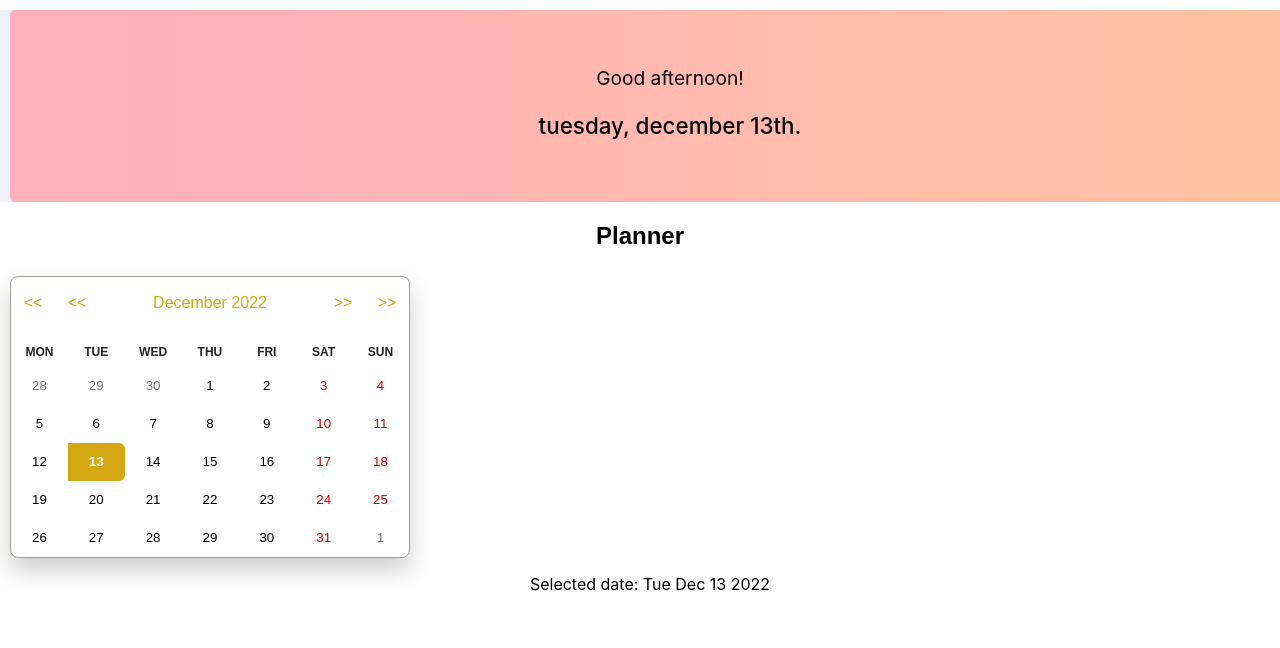
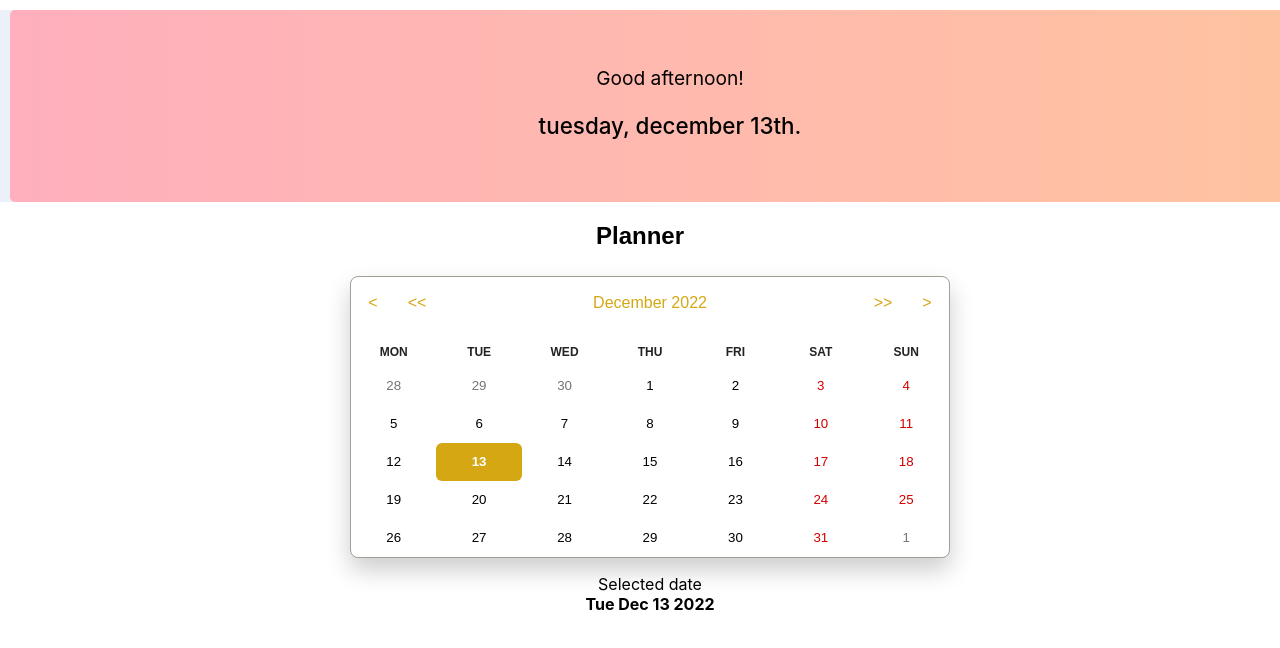
Before and after one commit to Dealibros/Life-Sync, a React (Create React App) app in the folder frontend/life-sync-react-app/: page /CalendarPage in a window 1280 px wide. Shown: the top 648 px of the page. Built offline with nearby package versions, Linux system fonts and the light colour scheme.

Commit message:
styled a bit the calendar

```diff
--- a/frontend/life-sync-react-app/src/pages/CalendarPage.jsx
+++ b/frontend/life-sync-react-app/src/pages/CalendarPage.jsx
@@ -53,22 +53,23 @@ export default function CalendarPage() {
           </div>
       </div>
      </div>
-     <h2 className="section-title"> Planner</h2>
+     <h2 className="section-title">Planner</h2>
      <div className="action-area">
       <div className="centerCalendar">
-      <Calendar onChange={setDate} value={date} defaultView='month' nextLabel='>>' maxDetail='month'
+      <Calendar onChange={setDate} value={date} defaultView='month' maxDetail='month'
+  nextLabel='>>'
   nextAriaLabel='Go to next month'
-  next2Label='>>'
+  next2Label='>'
   next2AriaLabel='Go to next year'
   prevLabel='<<'
   prevAriaLabel='Go to prev month'
-  prev2Label='<<'
+  prev2Label='<'
   prev2AriaLabel='Go to prev year'/>
       </div>
       <div className='div-date'>
       <p className='selected-date'>
-        <span className='bold'>Selected date:</span>{' '}
-        {date.toDateString()}
+        <span className='bold'>Selected date</span> {' '}<br/>
+        <strong>{date.toDateString()}</strong>
       </p>
       </div>
      </div>
--- a/frontend/life-sync-react-app/src/styles/CalendarReact.css
+++ b/frontend/life-sync-react-app/src/styles/CalendarReact.css
@@ -64,8 +64,8 @@
 
 
     .react-calendar {
-
-        width: 400px;
+        display: inline-block;
+        width: 600px;
         max-width: 100%;
         background-color: #fff;
         color: #222;
@@ -73,8 +73,6 @@
         box-shadow: 0 12px 24px rgba(0, 0, 0, 0.2);
         font-family: Arial, Helvetica, sans-serif;
         line-height: 1.125em;
-        margin-left: 0 auto !important;
-        margin-right: 0 auto !important;
       }
 
       .react-calendar__navigation button {
@@ -100,12 +98,15 @@
         color: #d10000;
        } */
 
+
+
       .react-calendar__tile:enabled:hover,
       .react-calendar__tile:enabled:focus {
         background: #f8f8fa;
         color: #d4a713;
         border-radius: 6px;
       }
+
 
       .react-calendar__tile--now {
         background: #d4a71333;
@@ -146,24 +147,21 @@
 
       .react-calendar__tile--range {
         background: #f8f8fa;
-        color: #d4a713;
         border-radius: 0;
       }
 
       .react-calendar__tile--rangeStart {
-        border-top-right-radius: 0;
-        border-bottom-right-radius: 0;
+        border-top-right-radius: 6px;
+        border-bottom-right-radius: 6px;
         border-top-left-radius: 6px;
         border-bottom-left-radius: 6px;
         background: #d4a713;
-        color: white;
       }
 
       .react-calendar__tile--rangeEnd {
-        border-top-left-radius: 0;
-        border-bottom-left-radius: 0;
+        border-top-left-radius: 6px;
+        border-bottom-left-radius: 6px;
         border-top-right-radius: 6px;
         border-bottom-right-radius: 6px;
         background: #d4a713;
-        color: white;
       }
```
